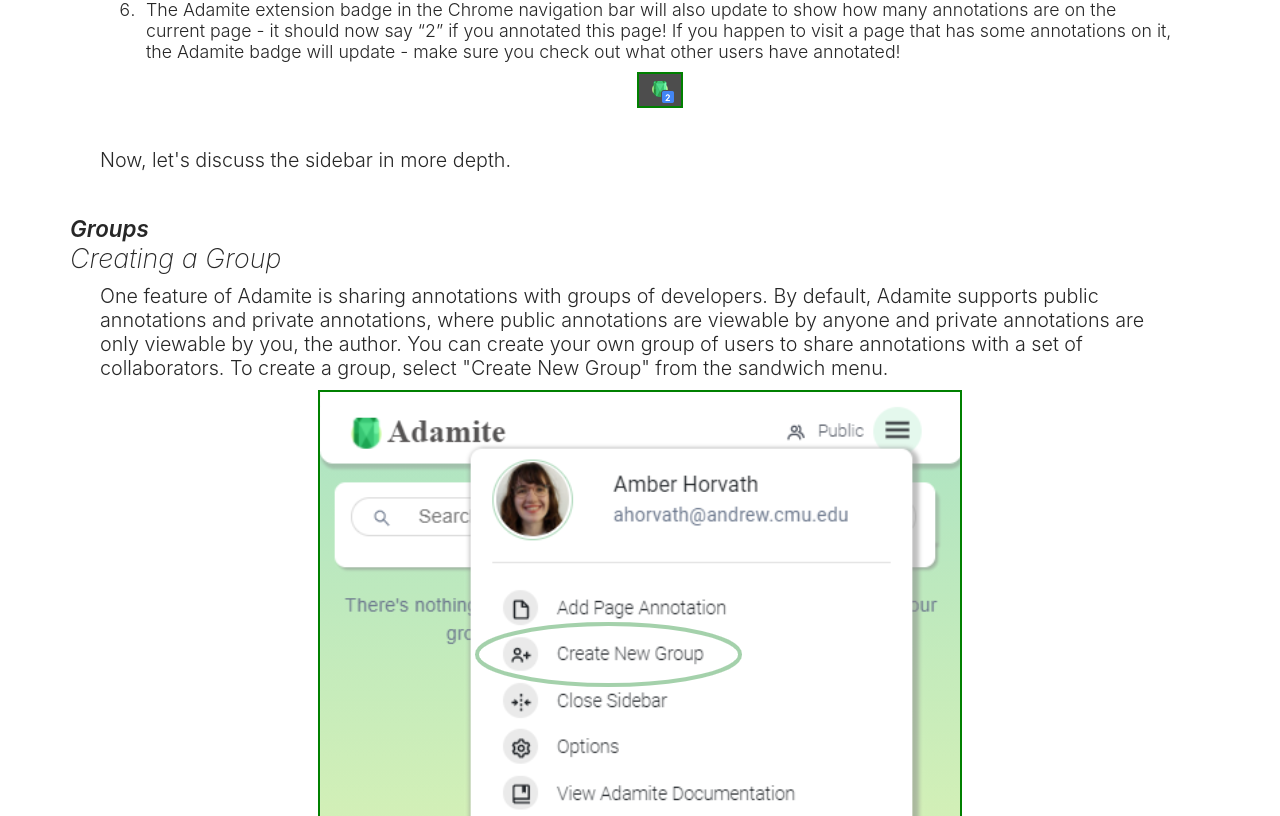
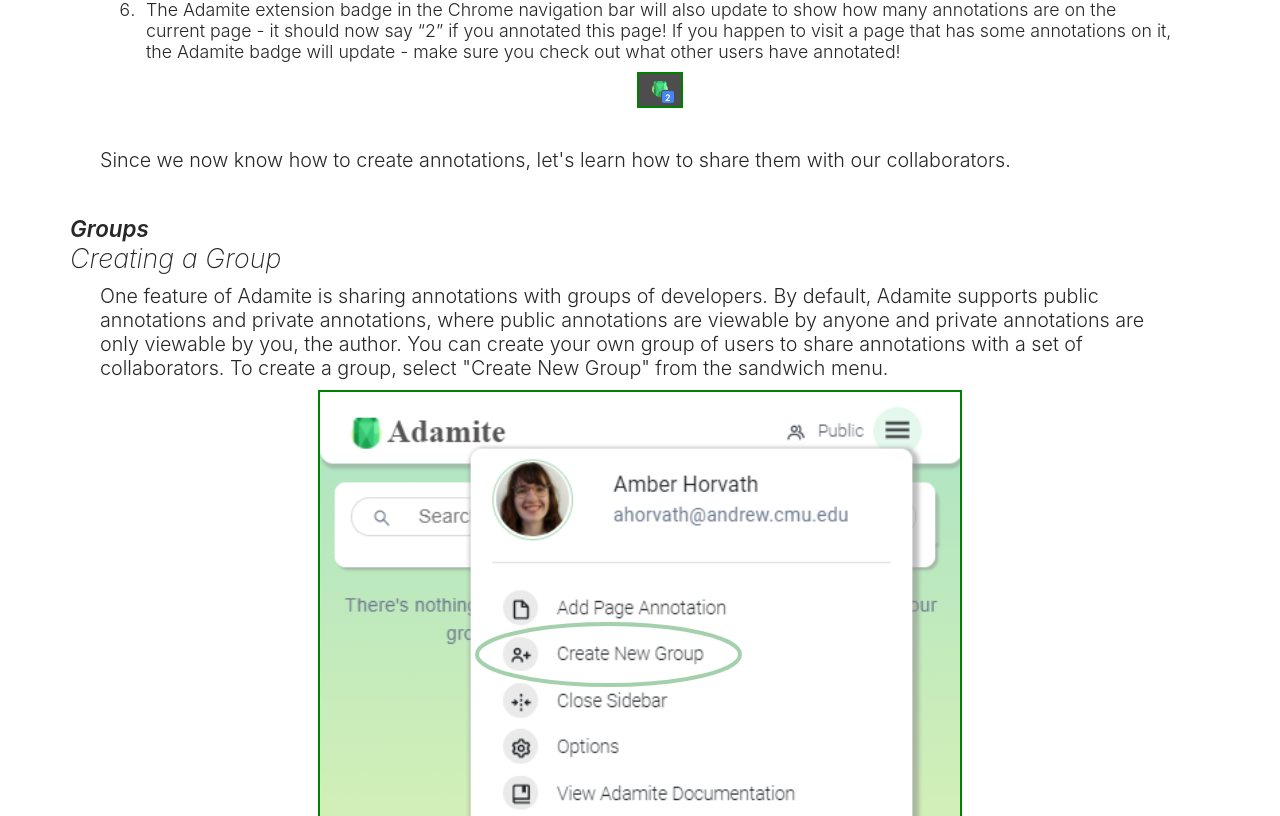
Before and after one commit to horvathaa/adamite-docs, a React (Create React App) app: page /docs in a window 1280 px wide. Shown: the part 5064-5880 px from the top of the page. Built offline with nearby package versions, Linux system fonts and the light colour scheme.

Commit message:
clean transitions

```diff
--- a/src/pages/GettingStarted.jsx
+++ b/src/pages/GettingStarted.jsx
@@ -213,9 +213,9 @@
                         </li>
 
                     </ol>
-                <p>
-                    Now, let's discuss the sidebar in more depth.
-                </p>
+                    <p>
+                       Since we now know how to create annotations, let's learn how to share them with our collaborators.
+                    </p>
                 </div>
 
             </div>
--- a/src/pages/Groups.jsx
+++ b/src/pages/Groups.jsx
@@ -49,7 +49,9 @@
                     <div className="img-container">
                         <img src={selectGroupFromGroup} style={{border: "2px solid green"}}  alt="group dropdown" />
                     </div>
-
+                    <p>
+                        Now, let's discuss the sidebar in more depth.
+                    </p>
                 </div>
 
 
```
